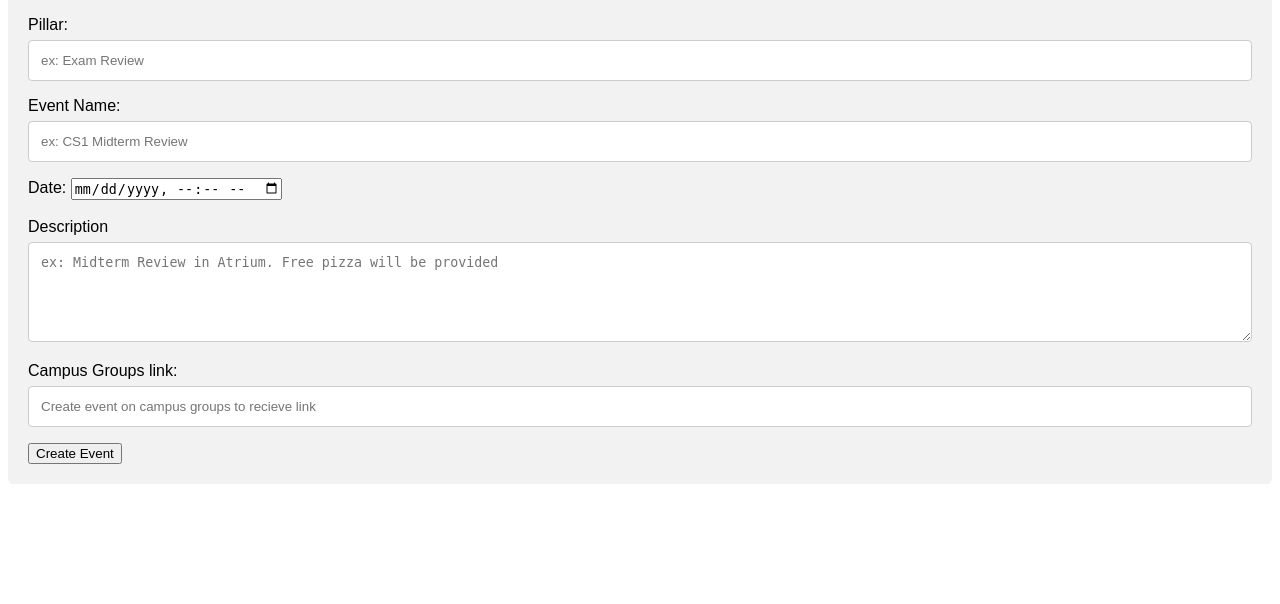
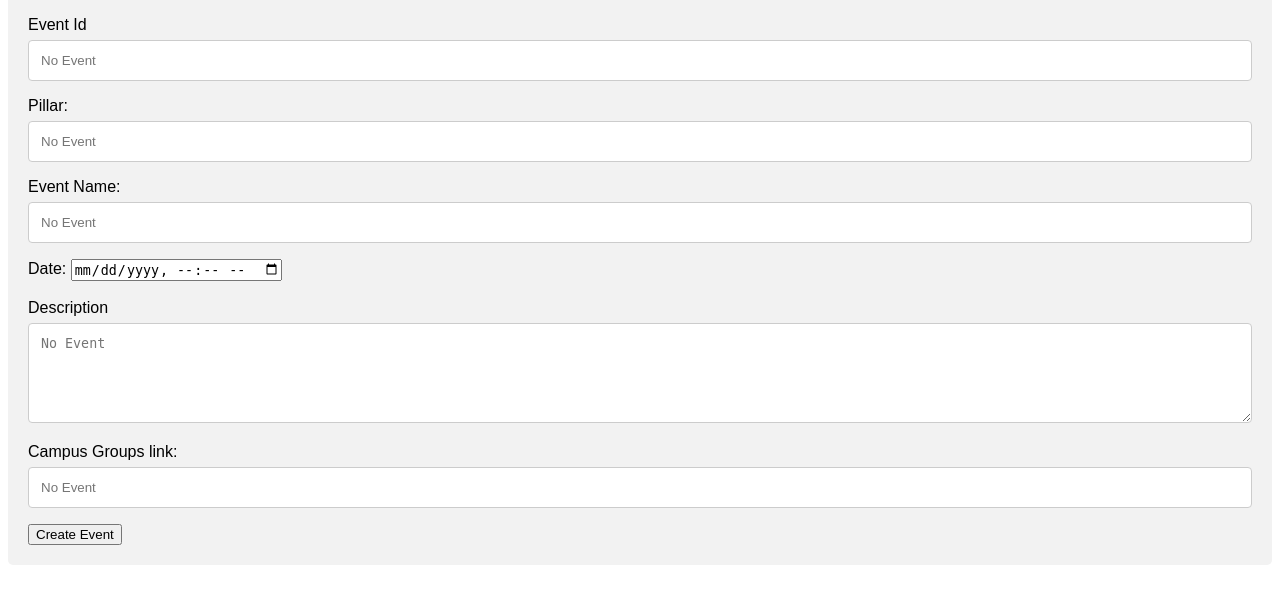
Before and after one commit to computer-science-community/csc-backend, a Flask app: template templates/modify-event.html in a window 1280 px wide. Shown: the part 128-732 px from the top of the page. Run offline with Flask 2, Linux system fonts and the light colour scheme; the template is opened without the code that fills it, so the values that code supplies are empty; parts of the project's set-up code (start-up, migrations or seed data) failed here and were passed over; some libraries are stand-ins or nearby versions.

Commit message:
kinda works with the pillar sub, but I'll just make an event now

```diff
--- a/app.py
+++ b/app.py
@@ -5,6 +5,7 @@ from flask import Flask
 from flask import render_template
 from flask import request
 from datetime import datetime
+from flask import jsonify
 
 from flask_sqlalchemy import SQLAlchemy
 import models
@@ -70,8 +71,16 @@ def handle_create_event_form():
 @app.route("/modify-event", methods=["GET", "POST"])
 def modify_page():
     """ loads modify page with all existing events in dropdown """
-    option_list = models.Event.query.all()
+    option_list = models.Pillar.query.all()
     return render_template("modify-event.html", option_list=option_list)
+
+
+@app.route("/gather_event_info", methods=["GET", "POST"])
+def gather_info():
+    if request.method == 'POST':
+        event_id = request.values.get('event_id')
+        e_obj = db.session.query(models.Pillar).filter_by(id=event_id).first()
+        return jsonify([e_obj.id, e_obj.name, e_obj.email])
 
 
 if __name__ == "__main__":
--- a/templates/modify-event.html
+++ b/templates/modify-event.html
@@ -2,6 +2,7 @@
 <html>
 <head>
 <meta name="viewport" content="width=device-width, initial-scale=1">
+<script src="http://ajax.googleapis.com/ajax/libs/jquery/1.9.1/jquery.min.js"></script>
 <style>
 body {font-family: Arial, Helvetica, sans-serif;}
 * {box-sizing: border-box;}
@@ -39,33 +40,58 @@ input[type=submit]:hover {
 </head>
 <body>
 
+    <script>
+        function populate_form(){
+            const e = document.getElementById("event_list");
+            console.log("entered populate_form")
+            if (e) {
+                event_id = document.getElementById("event_id").value = e.value;
+                $(document).ready(function(){
+                    $.ajax({
+                        url: '/gather_event_info',
+                        type: 'POST',
+                        data: { 'event_id': event_id },
+                        success: function(data){
+                            document.getElementById("event_id").value = data[0];
+                            document.getElementById("pillar").value = data[1];
+                            document.getElementById("name").value = data[2];
+                        }
+                    });
+                });
+            }
+
+        }
+    </script>
+
 <h3>Modify an Event</h3>
 
 <div class="container">
   <form action="/create-event-form" method="POST" name="readonly-form">
     {{error}}
     <div class="form-group">
-      <select type="select" id="event_list" name="event_list">
+      <select type="select" id="event_list" name="event_list" onchange="populate_form()">
         {% for o in option_list %}
-            <option value="{{ o.name }}" SELECTED>{{ o.name }}</option>
+            <option id="obj" value="{{ o.id }}" SELECTED>{{ o.name, o.id }}</option>
         {% endfor %}
       </select>
+      <label for="event_id">Event Id</label>
+      <input type="text" id="event_id" name="event_id" placeholder="No Event" readonly>
 
       <label for="pillar">Pillar:</label>
-      <input type="text" id="pillar" name="pillar" placeholder="ex: Exam Review">
+      <input type="text" id="pillar" name="pillar" placeholder="No Event">
 
       <label for="name">Event Name:</label>
-      <input type="text" id="name" name="name" placeholder="ex: CS1 Midterm Review">
+      <input type="text" id="name" name="name" placeholder="No Event">
 
       <label for="date">Date:</label>
-      <input type="datetime-local" id="date" name="date" placeholder="YYYY-MM-DD HH:MM:SS">
+      <input type="datetime-local" id="date" name="date" placeholder="No Event">
     </br>
   </br>
       <label for="description">Description</label>
-      <textarea id="description" name="description" placeholder="ex: Midterm Review in Atrium. Free pizza will be provided" style="height:100px"></textarea>
+      <textarea id="description" name="description" placeholder="No Event" style="height:100px"></textarea>
 
       <label for="link">Campus Groups link:</label>
-      <input type="text" id="link" name="link" placeholder="Create event on campus groups to recieve link">
+      <input type="text" id="link" name="link" placeholder="No Event">
     </div>
     <button type="submit">Create Event</button>
   </form>
```
